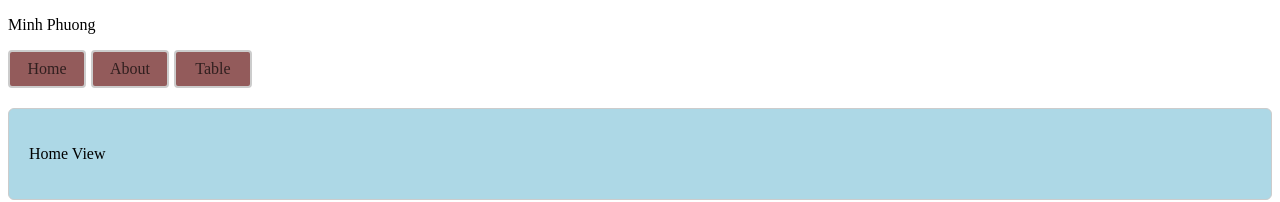
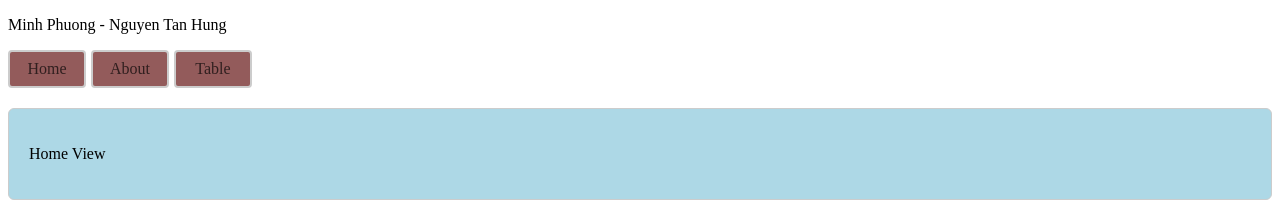
Before and after one commit to djc3509-commits/NguyenTanHung, a Vue app: page / in a window 1280 px wide. Shown: the top 202 px of the page. Built offline with nearby package versions, Linux system fonts and the light colour scheme.

Commit message:
new message -2

```diff
--- a/src/App.vue
+++ b/src/App.vue
@@ -4,7 +4,7 @@ import { Transition } from 'vue';
 </script>
 <template>
     <div>
-        <p> Minh Phuong </p>
+        <p> Minh Phuong - Nguyen Tan Hung </p>
         <RouterLink class="btn" to="/">Home</RouterLink>
         <RouterLink class="btn" to="/about">About</RouterLink>
         <RouterLink class="btn" to="/table">Table</RouterLink>
```
